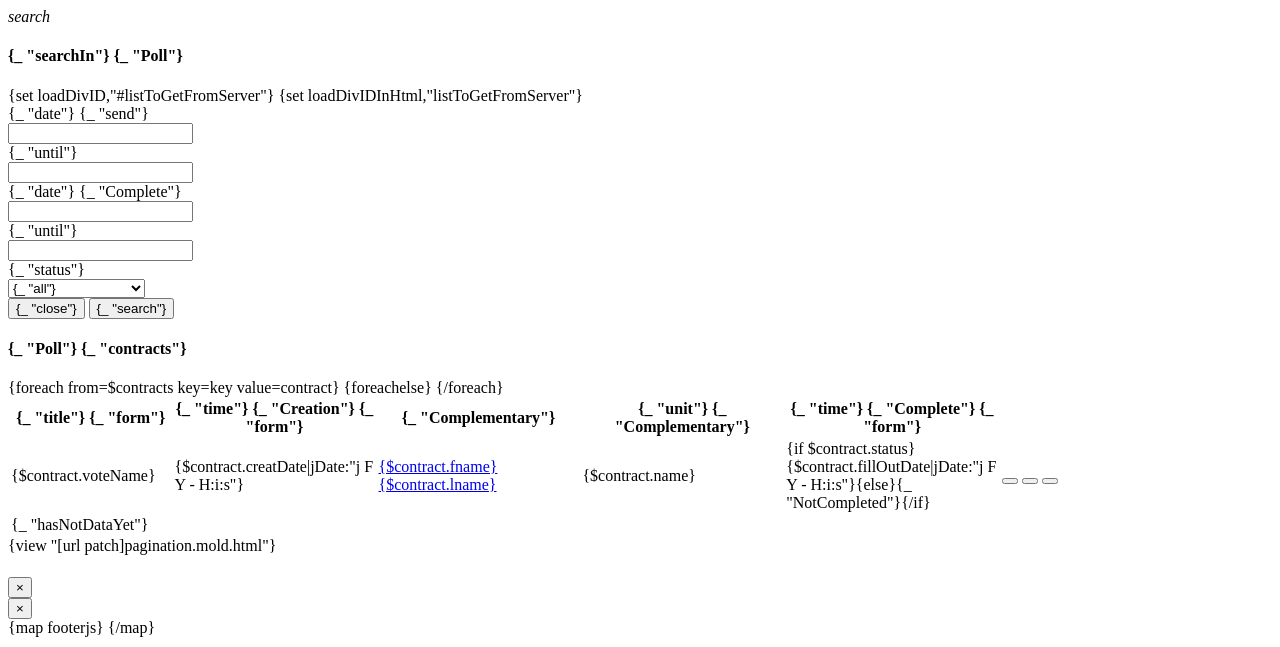
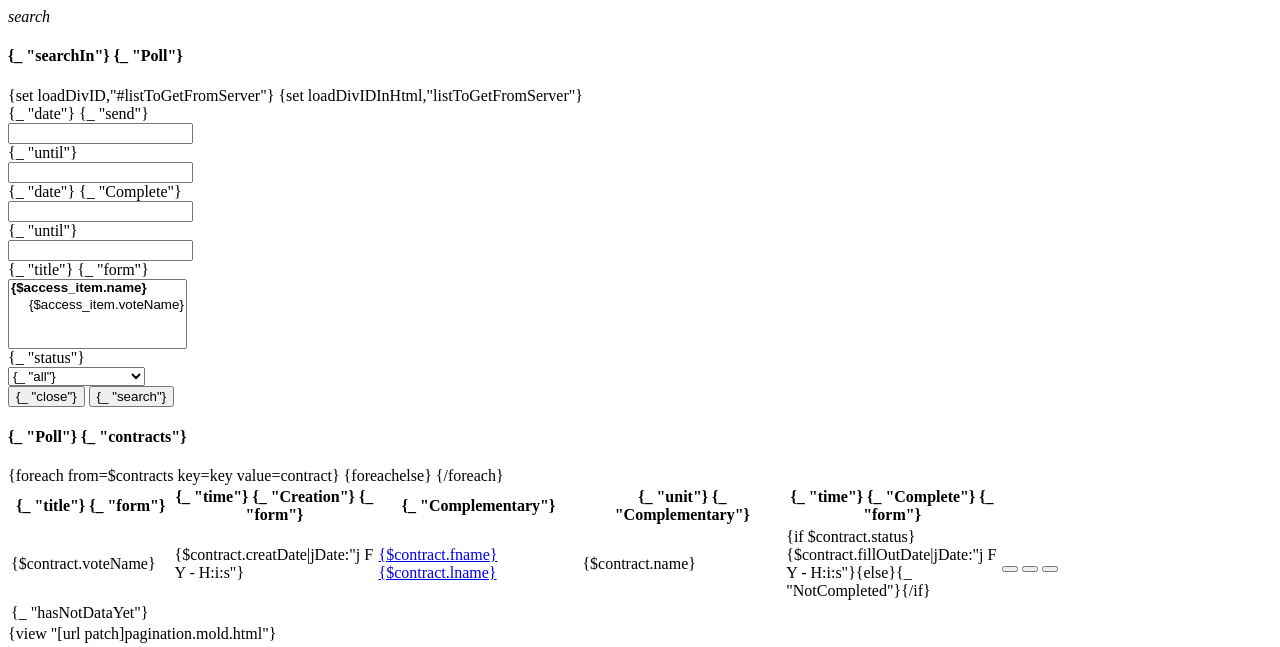
Before and after one commit to siavashvampire/Monitoring_Tile, a PHP site: page /payment-sia-demo/app/contract/theme/default/contractVoteList.mold.html in a window 1280 px wide. Shown: the top 647 px of the page. Run offline with PHP 8.4, Linux system fonts and the light colour scheme.

Commit message:
contract vote search

```diff
--- a/app/contract/theme/default/contractVoteList.mold.html
+++ b/app/contract/theme/default/contractVoteList.mold.html
@@ -53,7 +53,25 @@
                                     </div>
                                 </div>
                                 </div><div class="row">
-                                    <div class="col-md-6">
+                                    <div class="col-md-4">
+                                        <label class="col-md-3 col-form-label">{_ "title"} {_ "form"}</label>
+                                        <div class="col-md-9">
+                                            <div class="form-group has-default">
+                                                <select class="selectpicker" multiple data-live-search="true" name="votesIds[]"  data-size="7" data-style="btn btn-outline-info btn-round text-{$float}" title="{_ "title"} {_ "form"}">
+                                                    {math format="x" x=""  set="tempMint"}
+                                                    {foreach from=$access key=key value=access_item }
+                                                        {if $tempMint != $access_item.name }
+                                                        </optgroup>
+                                                        <optgroup label="{$access_item.name}">
+                                                        {math format="x" x=$access_item.name  set="tempMint"}
+                                                        {/if}
+                                                        <option value="{$access_item.voteId}" >{$access_item.voteName}</option>
+                                                    {/foreach}
+                                                </select>
+                                            </div>
+                                        </div>
+                                    </div>
+                                    <div class="col-md-4">
                                         <label class="col-md-3 col-form-label">{_ "status"}</label>
                                         <div class="col-md-9">
                                             <div class="form-group has-default">
@@ -65,7 +83,7 @@
                                             </div>
                                         </div>
                                     </div>
-                                    <div class="col-md-6 mt-1 float-left">
+                                    <div class="col-md-4 mt-1 float-left">
                                         <button class="btn btn-link float-left" id="closeSearch" data-toggle="collapse" data-target="#searchUsers" aria-expanded="false" aria-controls="searchUsers">{_ "close"}</button>
                                         <button type="submit" class="btn btn-fill btn-info float-left">{_ "search"}</button>
                                     </div>
```
Also changed, not shown: app/contract/app_provider/admin/contract.php (+15 -1 lines).
